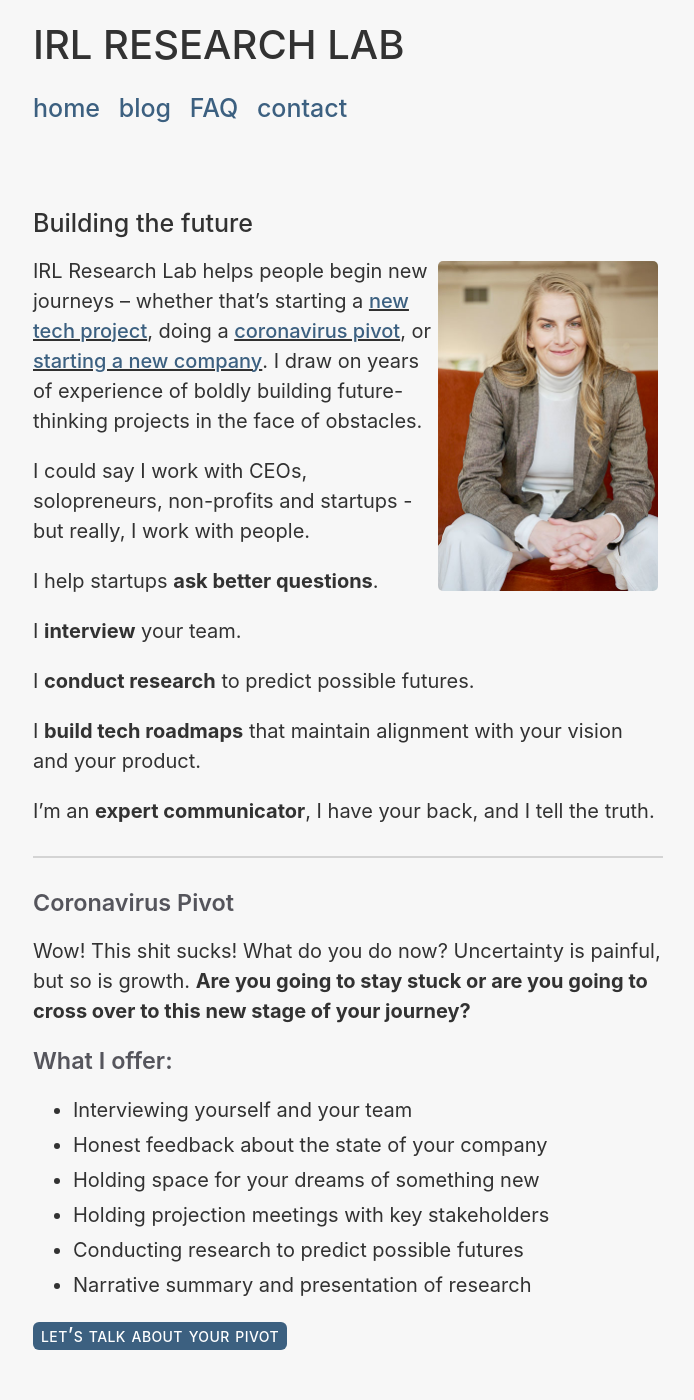
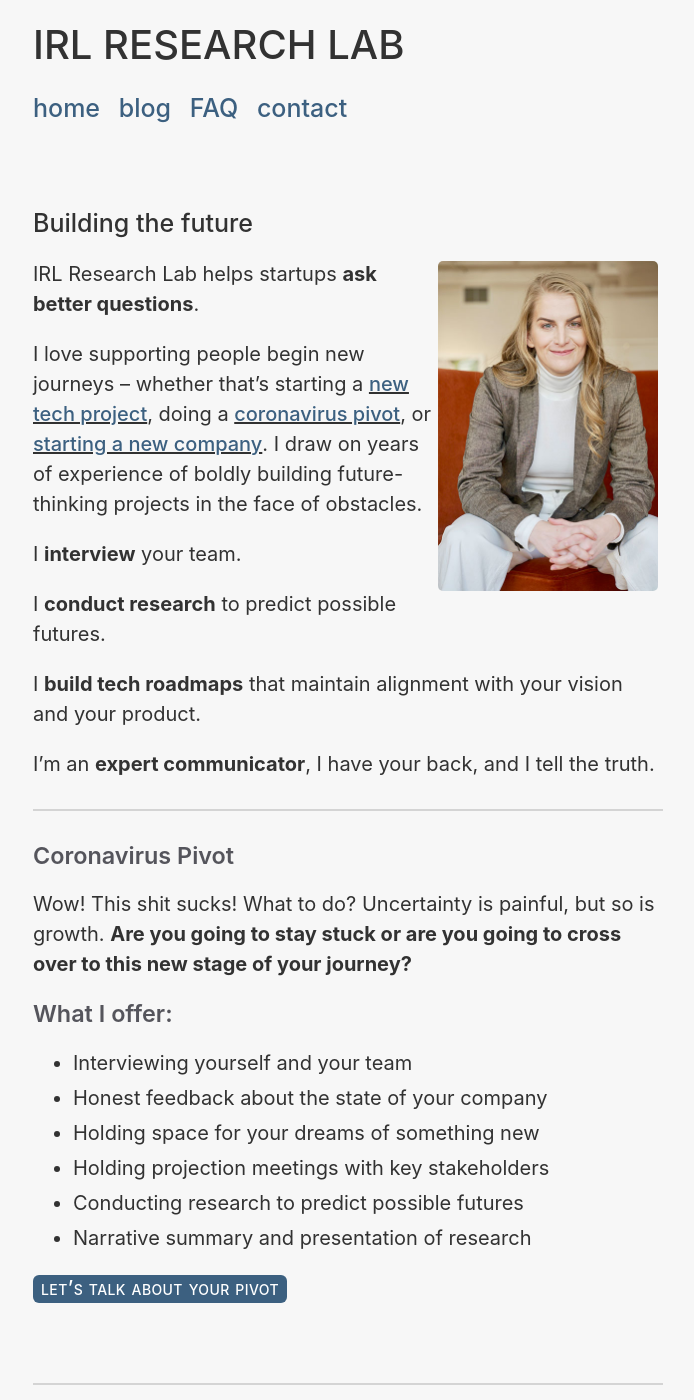
Before and after one commit to allisonburtch/consultancy, a Jekyll site: the page built from index.md, in a window 1280 px wide and 1400 px high. Shown: the whole window, without its empty margins (292-986 px from the left). Built offline with Jekyll 4.4.1, drawn with Linux system fonts in a browser that asks for light colours; a script that is not in the unit is left out; some of the changed text lies outside the part shown.

Commit message:
fixed index

```diff
--- a/index.md
+++ b/index.md
@@ -7,11 +7,10 @@ image: /assets/headshotcrop.jpg
 <div id="mimiran-widget-1566"></div> <script type="text/javascript">(function(){var ms = document.createElement('script');ms.type = 'text/javascript';ms.async = true;ms.src = 'https://irlresearchlab.mimiran.com/widgets/1566/display.js';(document.getElementsByTagName('body')[0]).appendChild(ms);})();</script>
 
 <meta name="image" property="og:image" content="/assets/headshotcrop.jpg"><img src="/assets/headshot.jpg" alt="headshot" align="right" style="width:35%">
-IRL Research Lab helps people begin new journeys -- whether that's starting a <u><a href="#starting-a-tech-project">new tech project</a></u>, doing a <u><a href="#coronavirus-pivot">coronavirus pivot</a></u>, or <u><a href="#solopreneurs-and-founders">starting a new company</a></u>. I draw on years of experience of boldly building future-thinking projects in the face of obstacles.
 
-I could say I work with CEOs, solopreneurs, non-profits and startups - but really, I work with people.
+IRL Research Lab helps startups **ask better questions**.
 
-I help startups **ask better questions**.
+I love supporting people begin new journeys -- whether that's starting a <u><a href="#starting-a-tech-project">new tech project</a></u>, doing a <u><a href="#coronavirus-pivot">coronavirus pivot</a></u>, or <u><a href="#solopreneurs-and-founders">starting a new company</a></u>. I draw on years of experience of boldly building future-thinking projects in the face of obstacles.
 
 I **interview** your team.
 
@@ -22,11 +21,13 @@ I **build tech roadmaps** that maintain alignment with your vision and your prod
 I'm an **expert communicator**, I have your back, and I tell the truth.
 
 
+
+
 ***
 
 ### Coronavirus Pivot
 
-Wow! This shit sucks! What do you do now? Uncertainty is painful, but so is growth. **Are you going to stay stuck or are you going to cross over to this new stage of your journey?**
+Wow! This shit sucks! What to do? Uncertainty is painful, but so is growth. **Are you going to stay stuck or are you going to cross over to this new stage of your journey?**
 
 ### What I offer:
  - Interviewing yourself and your team
@@ -47,7 +48,8 @@ Wow! This shit sucks! What do you do now? Uncertainty is painful, but so is grow
 You’re highly driven and chasing after a brilliant idea. But making that brilliant idea into a reality is the next step, espectially in such a competitive environment. **How do you align your vision to change the world with your product?**
 
 ### What I offer:
- - Interviewing yourself and your team to guage alignment
+ - Interviewing yourself and your team to gauge alignment
+ - Honest feedback about the state of your company
  - Conducting research to predict possible futures
  - Presentation with tangible steps to move you more toward mission alignment
 
@@ -65,7 +67,8 @@ You’re highly driven and chasing after a brilliant idea. But making that brill
 You believe in the deep mission of your project and also know that your organization needs to prepare itself for the future. **How do you keep your organization relevant in the face of societal change?**
 
 ### What I offer:
- - Audit comprised of interviews with yourself and team
+ - Interviewing yourself and your team
+ - Honest feedback about your project and help in figuring out how to make it
  - Co-creating product proposal and roadmap
  - Design thinking presentation
  - Presentation with tangible steps to move you more toward mission alignment
```
Also changed, not shown: other parts of index.md (+1 -1 lines).
